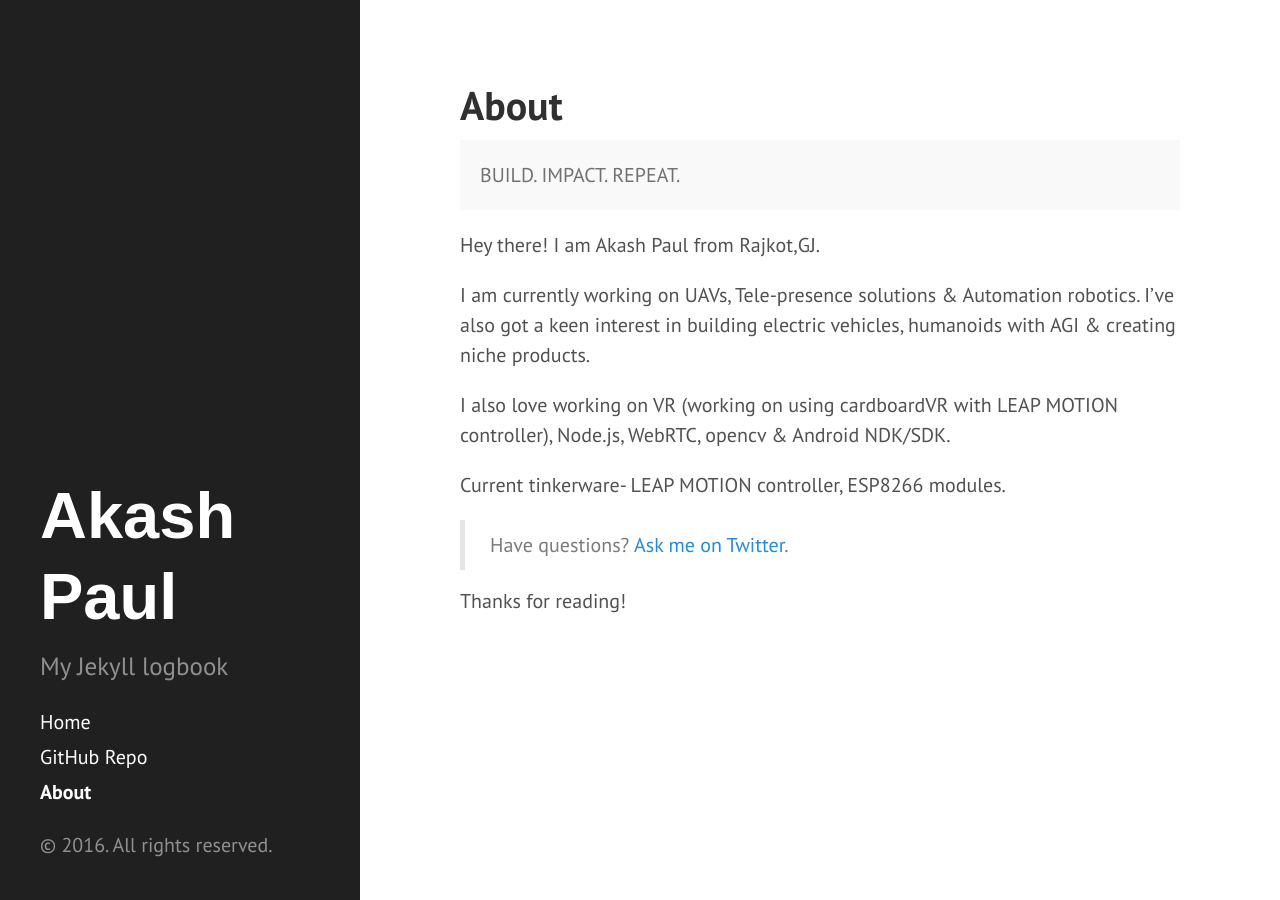
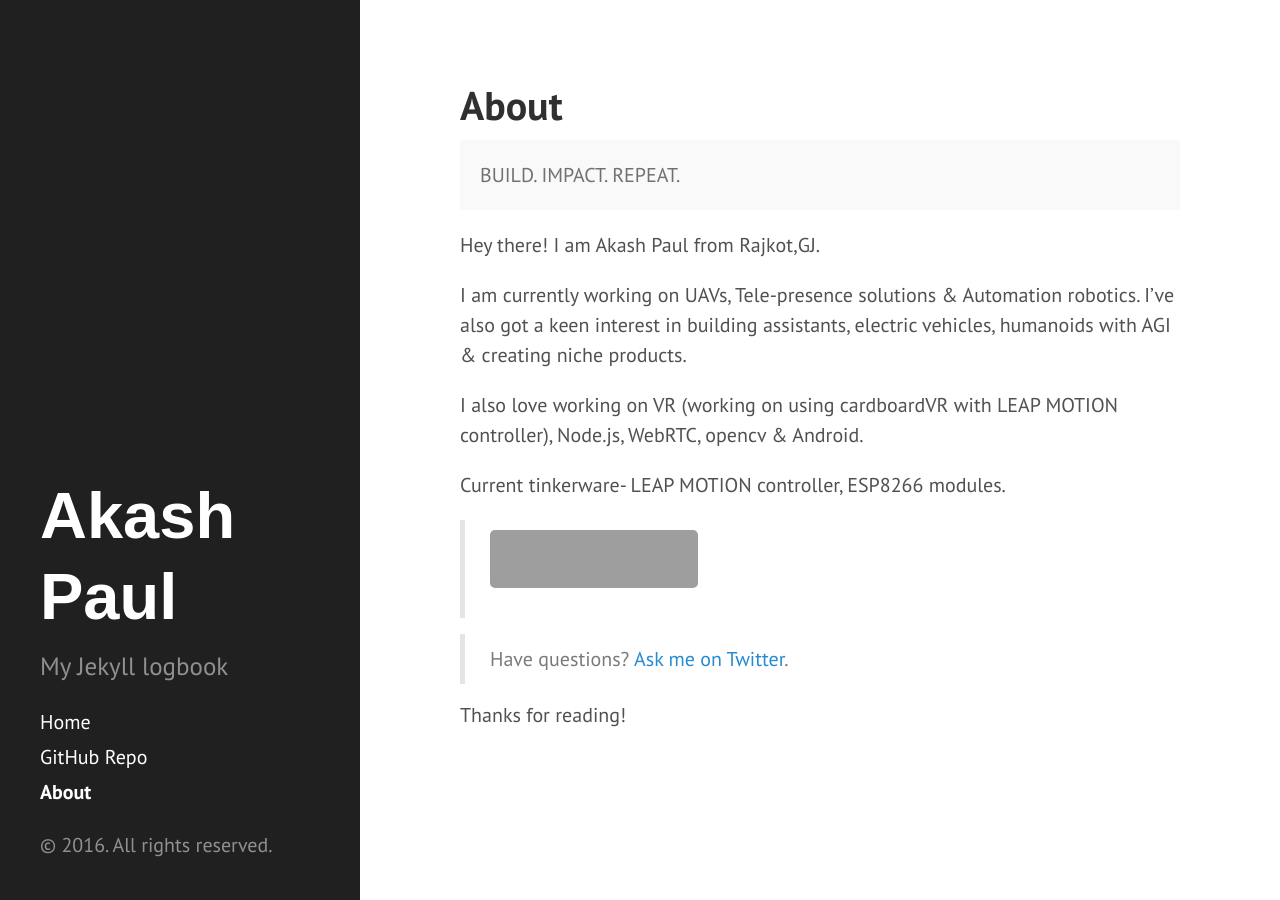
Before and after one commit to iakashpaul/iakashpaul.github.io, a Jekyll site: the page built from about.md, in a window 1280 px wide. Built offline with Jekyll 4.4.1, drawn with Linux system fonts in a browser that asks for light colours; grey boxes are pictures that could not be loaded.

Commit message:
Update about.md

```diff
--- a/about.md
+++ b/about.md
@@ -9,11 +9,15 @@ title: About
 
 Hey there! I am Akash Paul from Rajkot,GJ.
 
-I am currently working on UAVs, Tele-presence solutions & Automation robotics. I've also got a keen interest in building electric vehicles, humanoids with AGI & creating niche products.
+I am currently working on UAVs, Tele-presence solutions & Automation robotics. I've also got a keen interest in building assistants, electric vehicles, humanoids with AGI & creating niche products.
 
-I also love working on VR (working on using cardboardVR with LEAP MOTION controller), Node.js, WebRTC, opencv & Android NDK/SDK.
+I also love working on VR (working on using cardboardVR with LEAP MOTION controller), Node.js, WebRTC, opencv & Android.
 
 Current tinkerware- LEAP MOTION controller, ESP8266 modules.
+
+><a href="http://stackoverflow.com/users/2335131/iakashpaul">
+<img src="http://stackoverflow.com/users/flair/2335131.png" width="208" height="58" alt="profile for iAkashPaul at Stack Overflow, Q&amp;A for professional and enthusiast programmers" title="profile for iAkashPaul at Stack Overflow, Q&amp;A for professional and enthusiast programmers">
+</a>
 
 >Have questions? [Ask me on Twitter](https://twitter.com/iakashpaul).
 
```
